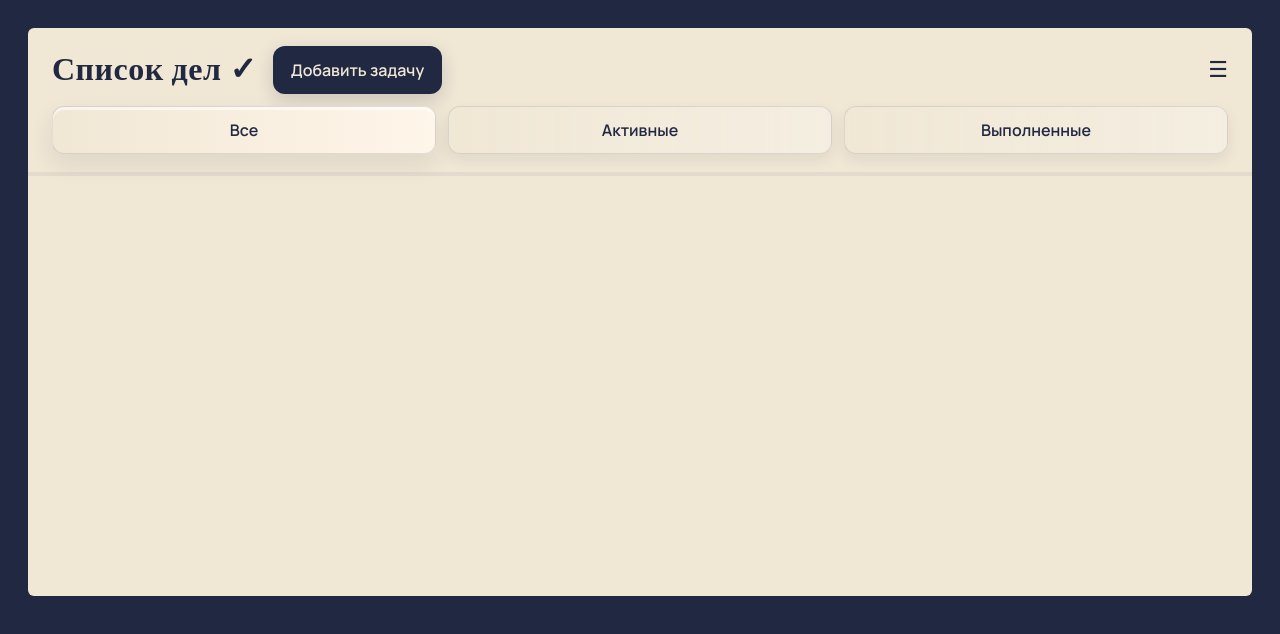
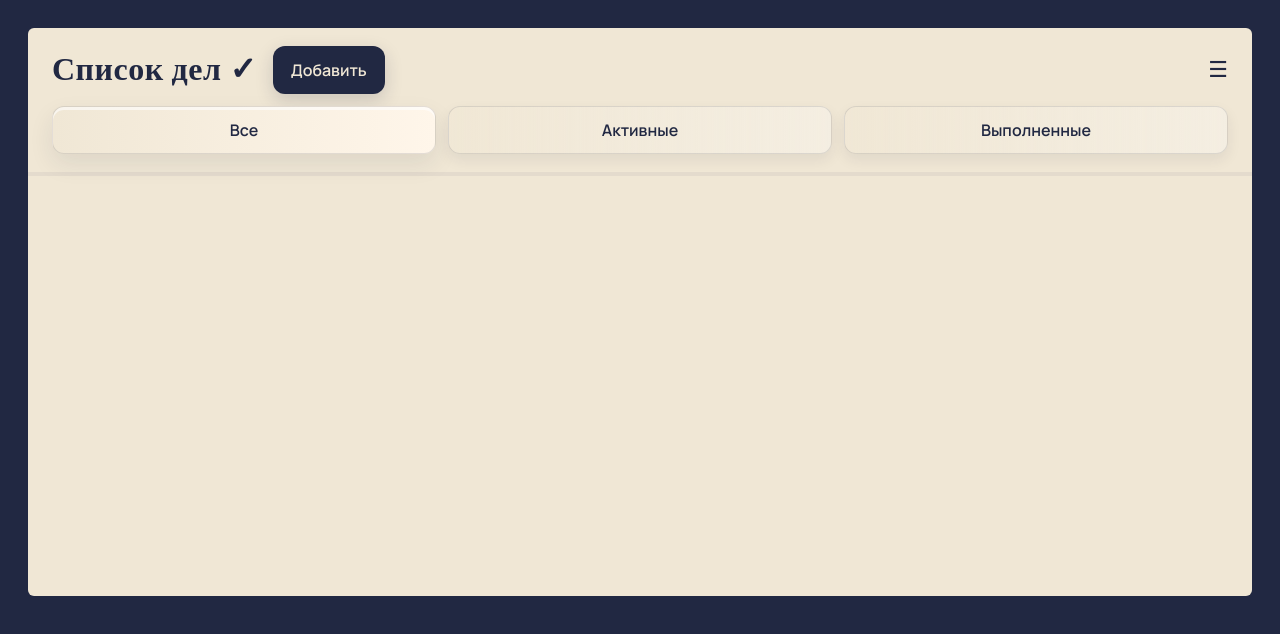
Before and after one commit to IlaKanahovic/To-Do-List-new, a plain HTML site: page index.html in a window 1280 px wide. Drawn offline with nearby package versions, Linux system fonts and the light colour scheme; a web font is replaced by a local one.

Commit message:
index.html

```diff
--- a/index.html
+++ b/index.html
@@ -18,7 +18,7 @@
         <header class="app__header">
             <div class="container">
                 <div class="logo">Список дел ✓</div>
-                <button class="btn btn-add">Добавить задачу</button>
+                <button class="btn btn-add">Добавить</button>
                 <button class="burger" aria-label="menu">☰</button>
             </div>
             <div class="filters container">
```
